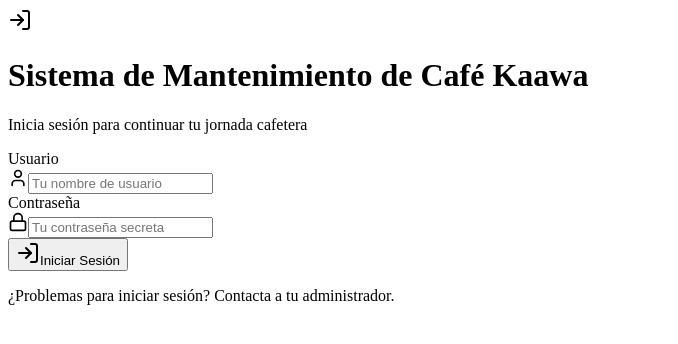
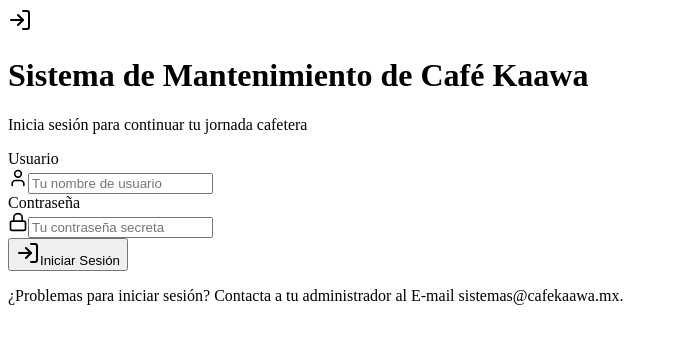
Before and after one commit to Cafekaawa/mtto1, a React (Create React App) app in the folder src/: page /login in a window 1280 px wide. Shown: the top 344 px of the page, without its empty margins (0-678 px from the left). Built offline with nearby package versions, Linux system fonts and the light colour scheme; the HTML template or start-up script is replaced by a standard one.

Commit message:
Login.js

```diff
--- a/src/pages/Login.js
+++ b/src/pages/Login.js
@@ -9,6 +9,7 @@
 
   const users = [
     { username: 'admin', password: 'Claudio1976+', role: 'administrador', fullName: 'Administrador Kaawa' },
+    { username: 'miguel', password: 'Jesus%2019', role: 'administrador', fullName: 'Jose Miguel Fernandez Perez' },
     { username: 'carlos', password: 'robusta25', role: 'tecnico', fullName: 'Carlos Hernandez Valencia' },
     { username: 'jonathan', password: 'arabica25', role: 'administrador', fullName: 'Jonathan Valencia Quintal' },
   ];
@@ -104,7 +105,7 @@
         </form>
 
         <p className="text-center text-gray-500 text-sm mt-6">
-          ¿Problemas para iniciar sesión? Contacta a tu administrador.
+          ¿Problemas para iniciar sesión? Contacta a tu administrador al E-mail sistemas@cafekaawa.mx.
         </p>
       </motion.div>
     </div>
```
